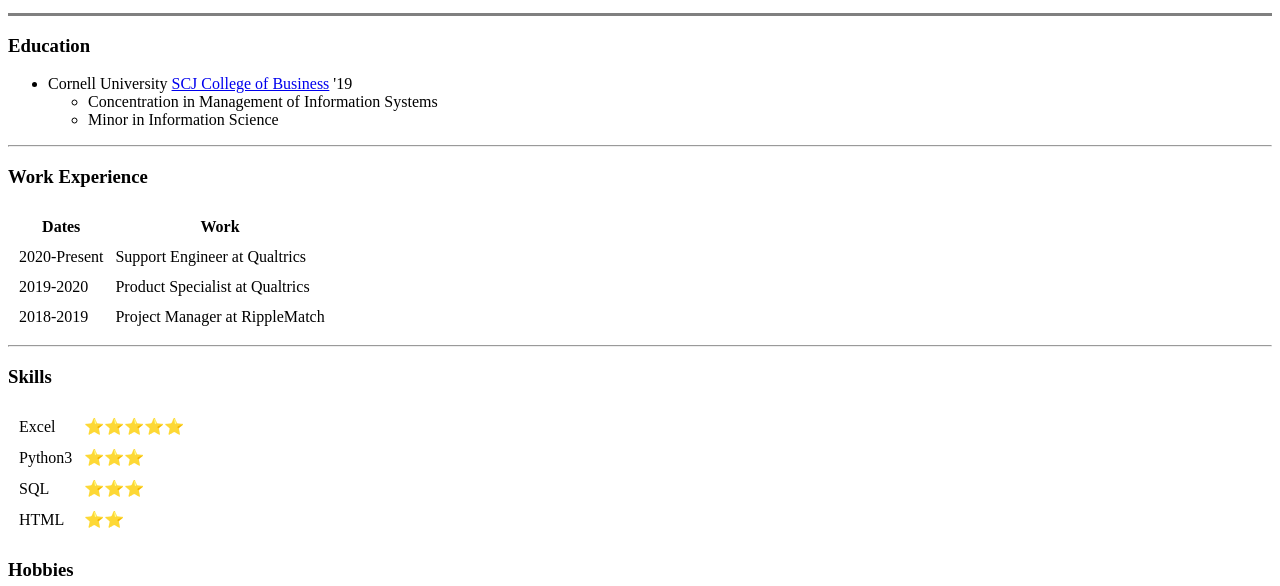
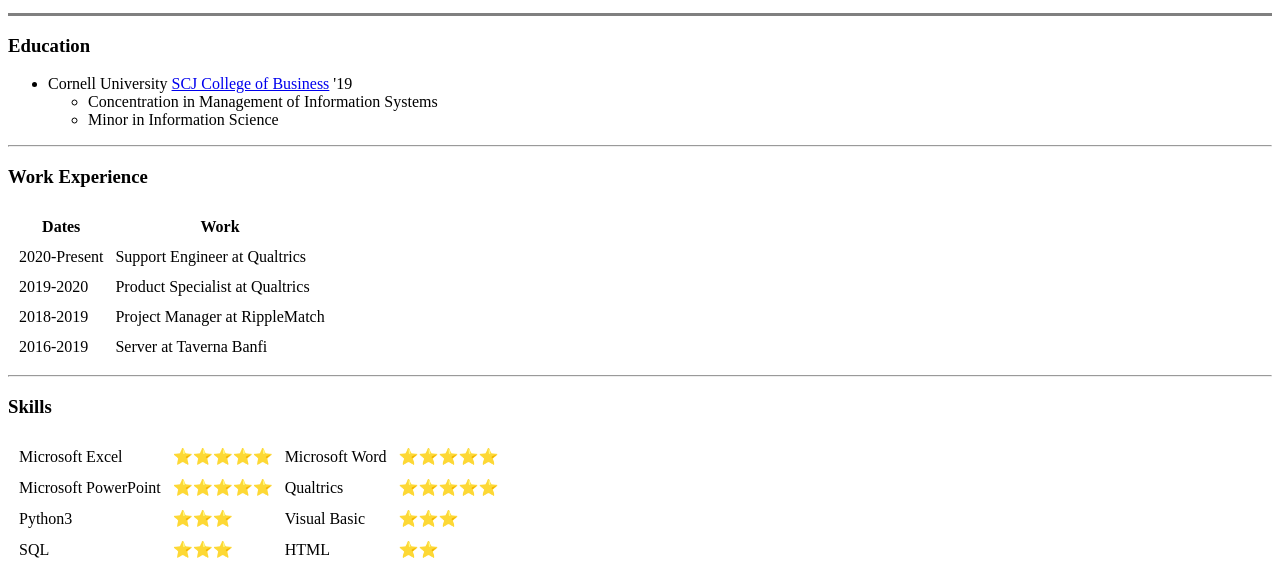
Before and after one commit to markasama/cv, a plain HTML site: page index.html in a window 1280 px wide. Shown: the part 521-1107 px from the top of the page. Drawn offline with Linux system fonts and the light colour scheme.

Commit message:
Added skills and fixed grammar issue in desc

```diff
--- a/index.html
+++ b/index.html
@@ -32,7 +32,7 @@
         I began working at Qualtrics in 2019 as a Product Specialist and later taught myself enough programming
         to contribute to our Engineering department. I'm now a support engineer working on alerting that enables
         users to understand if and when their <a href="https://www.qualtrics.com/experience-management/">experience management (XM)</a>
-        projects are not working as expected,so that users can collect meaningful data without interruptions or
+        projects are not working as expected, so that users can collect meaningful data without interruptions or
         user-caused mistakes.<br /><br />
 
         Some of the most interesting projects I've helped include solutions set up for distributing Covid-19 tests,
@@ -69,24 +69,36 @@
                 <td>2018-2019</td>
                 <td>Project Manager at RippleMatch</td>
             </tr>
+            <tr>
+                <td>2016-2019</td>
+                <td>Server at Taverna Banfi</td>
+            </tr>
         </tbody>
     </table>
     <hr>
     <h3>Skills</h3>
     <table cellspacing="10">
         <tr>
-            <td>Excel</td>
+            <td>Microsoft Excel</td>
+            <td>⭐️⭐️⭐️⭐️⭐️</td>
+            <td>Microsoft Word</td>
+            <td>⭐️⭐️⭐️⭐️⭐️</td>
+        </tr>
+        <tr>
+            <td>Microsoft PowerPoint</td>
+            <td>⭐️⭐️⭐️⭐️⭐️</td>
+            <td>Qualtrics</td>
             <td>⭐️⭐️⭐️⭐️⭐️</td>
         </tr>
         <tr>
             <td>Python3</td>
             <td>⭐️⭐️⭐️</td>
+            <td>Visual Basic</td>
+            <td>⭐️⭐️⭐️</td>
         </tr>
         <tr>
             <td>SQL</td>
             <td>⭐️⭐️⭐️</td>
-        </tr>
-        <tr>
             <td>HTML</td>
             <td>⭐️⭐️</td>
         </tr>
```
